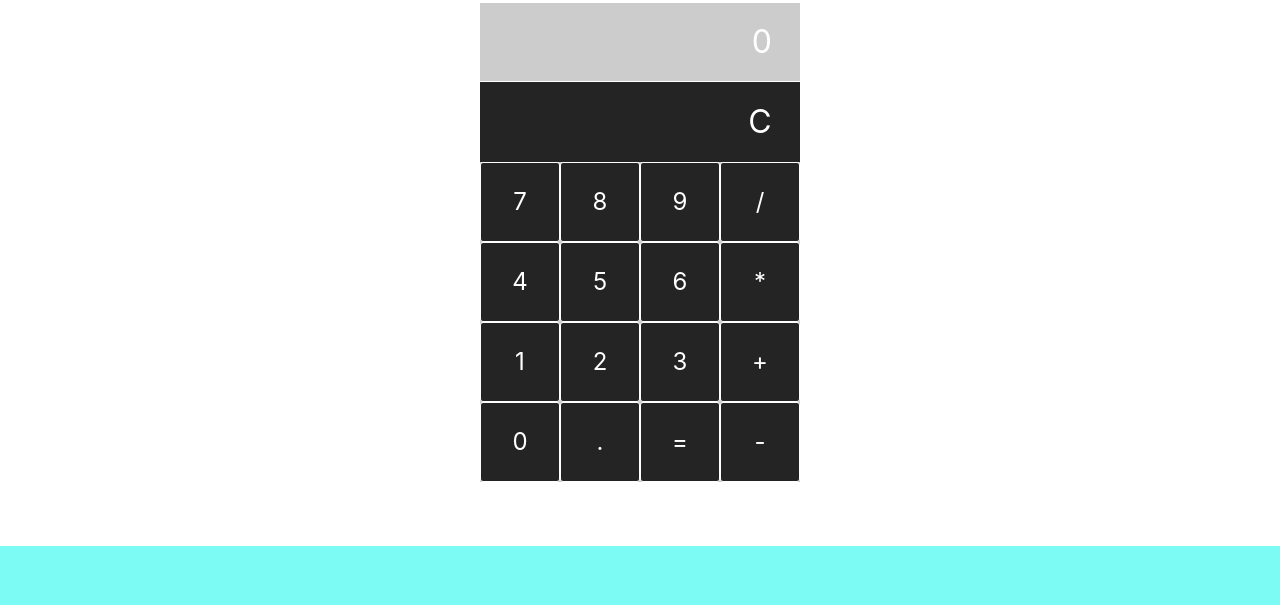
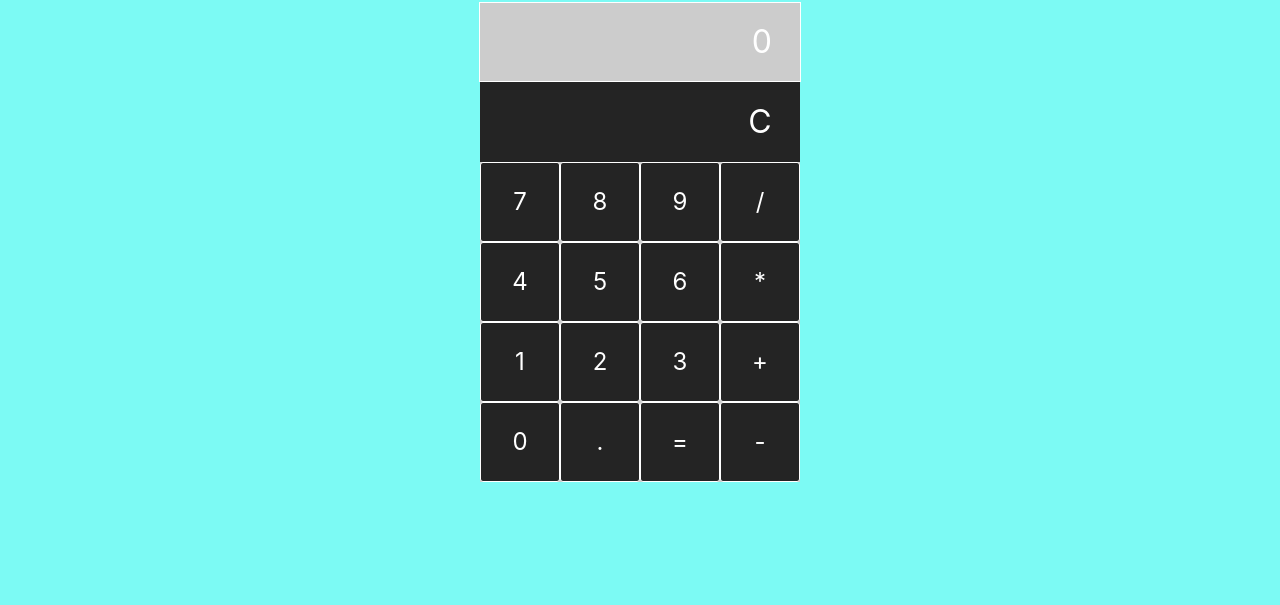
Before and after one commit to JBreitenbr/DevCalc, a plain HTML site: page index.html in a window 1280 px wide. Shown: the part 195-800 px from the top of the page. Drawn offline with nearby package versions, Linux system fonts and the light colour scheme; a web font is replaced by a local one.

Commit message:
Update stylesheet.css

```diff
--- a/css/stylesheet.css
+++ b/css/stylesheet.css
@@ -18,7 +18,7 @@ h2 {
   text-align: center;
   margin: 80px auto;
   margin-top: 40px;
-  /*gap: 12px;*/
+  background-color: #7cfaf4;
   padding: 5%;
 }
 
```
